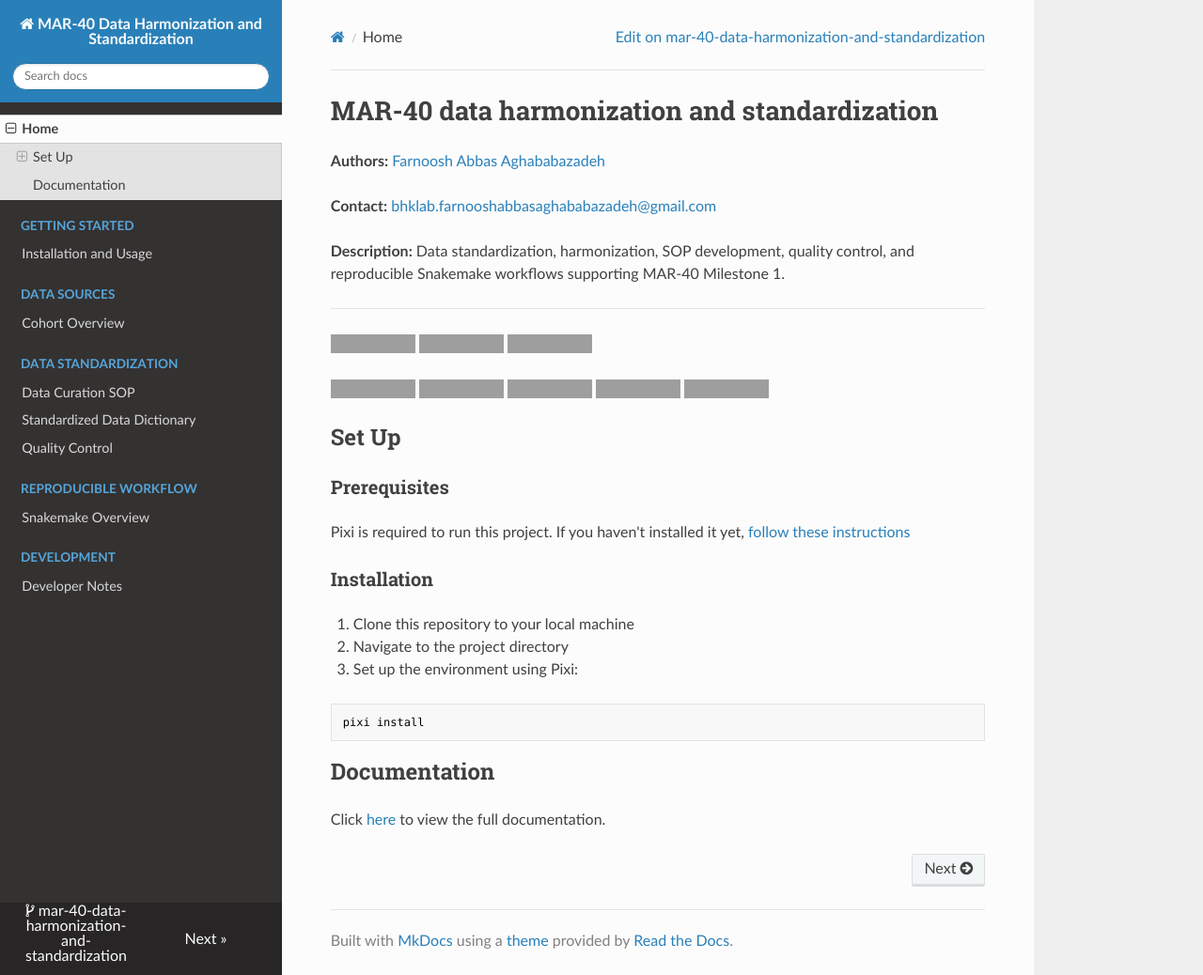
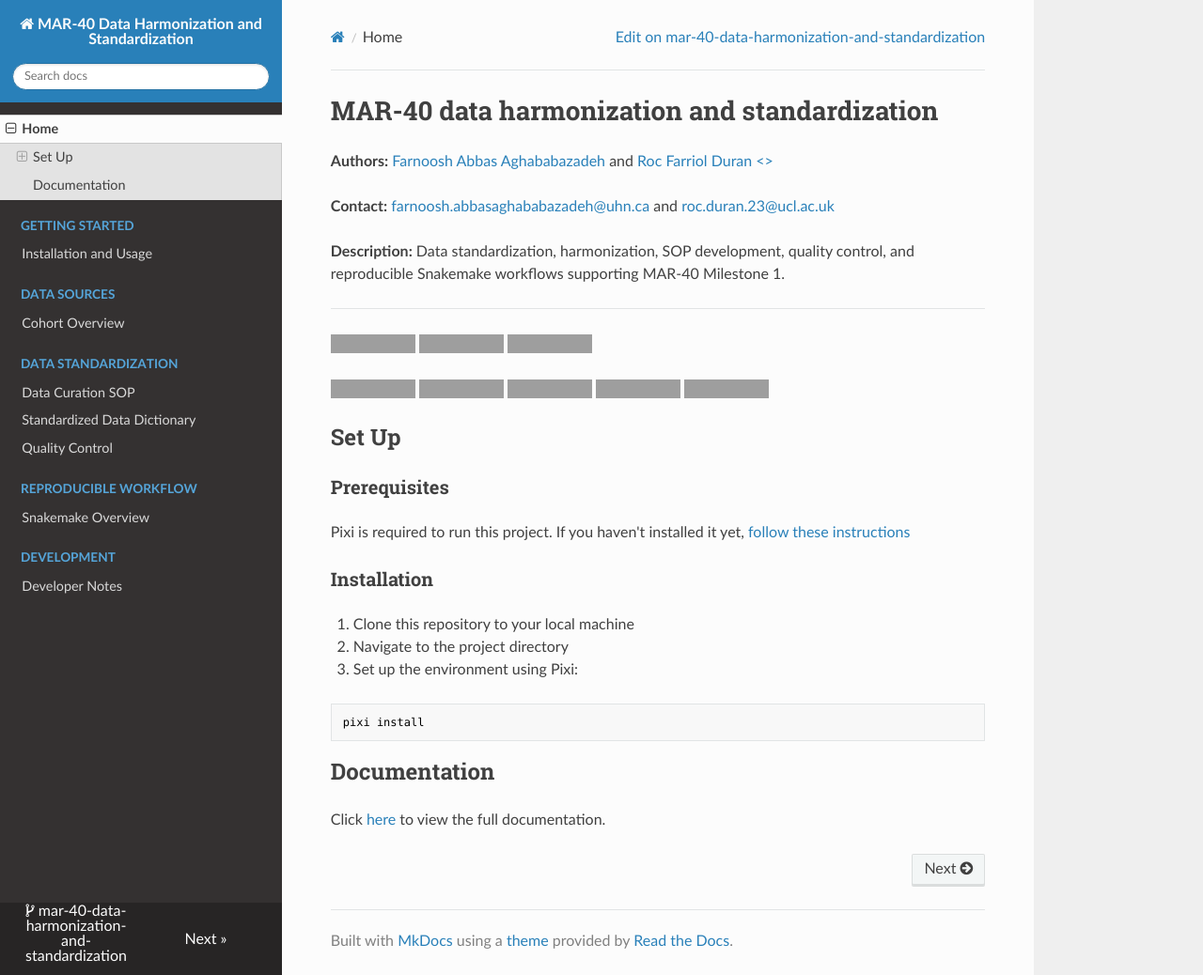
Before and after one commit to bhklab/mar40-data-harmonization, an MkDocs documentation site: the page built from docs/README.md, in a window 1280 px wide and 1038 px high, cut to the strip 0-1038 px from the top of the window. Shown: the whole strip at 94% size. Built offline with MkDocs 1.6.1, drawn with Linux system fonts in a browser that asks for light colours; nearby versions of some CDN libraries; grey boxes are pictures that could not be loaded.

Commit message:
add collaborators

```diff
--- a/docs/README.md
+++ b/docs/README.md
@@ -1,8 +1,8 @@
 # MAR-40 data harmonization and standardization
 
-**Authors:** [Farnoosh Abbas Aghababazadeh](https://github.com/RibaA)
+**Authors:** [Farnoosh Abbas Aghababazadeh](https://github.com/RibaA) and [Roc Farriol Duran <>](https://github.com/rocfd)
 
-**Contact:** [bhklab.farnooshabbasaghababazadeh@gmail.com](mailto:bhklab.farnooshabbasaghababazadeh@gmail.com)
+**Contact:** [farnoosh.abbasaghababazadeh@uhn.ca](mailto:farnoosh.abbasaghababazadeh@uhn.ca) and [roc.duran.23@ucl.ac.uk](mailto:roc.duran.23@ucl.ac.uk)
 
 **Description:** Data standardization, harmonization, SOP development, quality control, and reproducible Snakemake workflows supporting MAR-40 Milestone 1.
 
```
